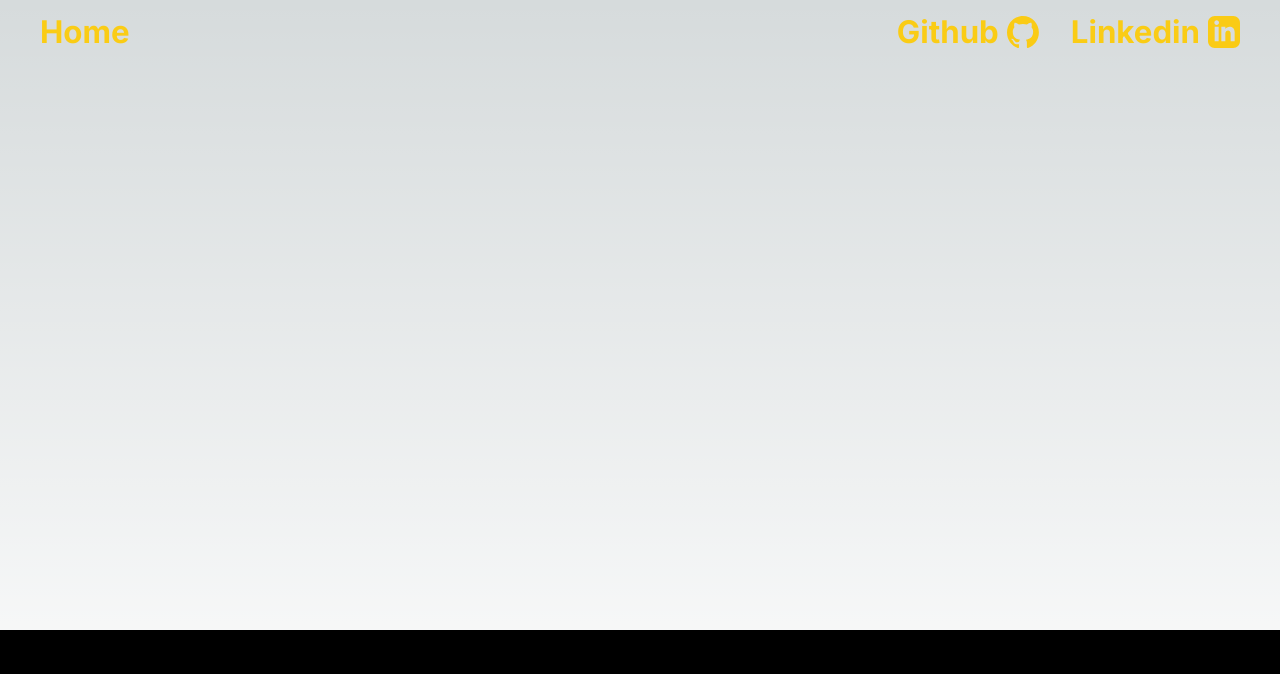
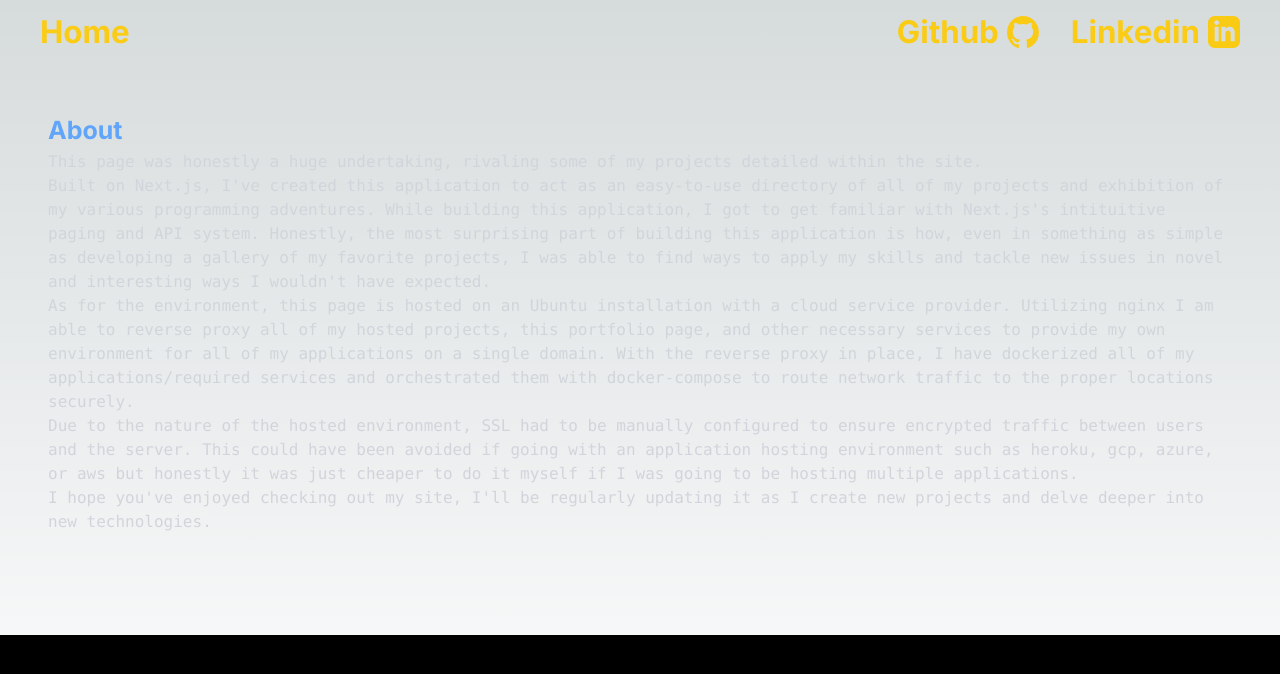
Before and after one commit to sollambert/next-portfolio, a Next.js app: page /about in a window 1280 px wide. Shown: the top 674 px of the page. Built offline with nearby package versions, Linux system fonts and the light colour scheme; what tailwindcss-animation-delay would draw is missing.

Commit message:
added API_PORT env url to projects page api call

```diff
--- a/app/about/page.tsx
+++ b/app/about/page.tsx
@@ -1,6 +1,24 @@
 export default function AboutPage() {
     return (
-        <>
-        </>
+        <div className="m-12">
+            <h1 className="text-2xl text-blue-400 font-bold">
+                About
+            </h1>
+            <pre className="text-base text-gray-300" style={{whiteSpace: "pre-wrap"}}>
+                This page was honestly a huge undertaking, rivaling some of my projects detailed within the site.
+                <br/>
+                Built on Next.js, I've created this application to act as an easy-to-use directory of all of my projects and exhibition of my various programming adventures.
+                While building this application, I got to get familiar with Next.js's intituitive paging and API system.
+                Honestly, the most surprising part of building this application is how, even in something as simple as developing a gallery of my favorite projects, I was able to find ways to apply my skills and tackle new issues in novel and interesting ways I wouldn't have expected.
+                <br/>
+                As for the environment, this page is hosted on an Ubuntu installation with a cloud service provider.
+                Utilizing nginx I am able to reverse proxy all of my hosted projects, this portfolio page, and other necessary services to provide my own environment for all of my applications on a single domain.
+                With the reverse proxy in place, I have dockerized all of my applications/required services and orchestrated them with docker-compose to route network traffic to the proper locations securely.
+                <br/>
+                Due to the nature of the hosted environment, SSL had to be manually configured to ensure encrypted traffic between users and the server. This could have been avoided if going with an application hosting environment such as heroku, gcp, azure, or aws but honestly it was just cheaper to do it myself if I was going to be hosting multiple applications.
+                <br/>
+                I hope you've enjoyed checking out my site, I'll be regularly updating it as I create new projects and delve deeper into new technologies.
+            </pre>
+        </div>
     )
 }
--- a/app/page.tsx
+++ b/app/page.tsx
@@ -3,7 +3,7 @@ import Image from 'next/image'
 export default function Home() {
   return (
     <>
-      <div className="z-10 w-full max-w-5xl items-center justify-between font-mono text-sm lg:flex">
+      {/* <div className="z-10 w-full max-w-5xl items-center justify-between font-mono text-sm lg:flex">
         <div className="fixed bottom-0 left-0 flex h-48 w-full items-end justify-center bg-gradient-to-t from-white via-white dark:from-black dark:via-black lg:static lg:h-auto lg:w-auto lg:bg-none">
           <a
             className="pointer-events-none flex place-items-center gap-2 p-8 lg:pointer-events-auto lg:p-0"
@@ -33,7 +33,7 @@ export default function Home() {
           height={37}
           priority
         />
-      </div>
+      </div> */}
     </>
   )
 }
--- a/app/projects/page.tsx
+++ b/app/projects/page.tsx
@@ -14,7 +14,7 @@ type Project = {
 const fetcher = (url: string, headers: Object) => fetch(url, headers).then(res => res.json());
 
 async function getData() {
-    const res: ResponseData = await fetcher('http://localhost:3000/api/projects',
+    const res: ResponseData = await fetcher(`http://localhost:${process.env.API_PORT}/api/projects`,
         {
             method: "GET",
             cache: "no-store"
--- a/tailwind.config.js
+++ b/tailwind.config.js
@@ -9,7 +9,7 @@ module.exports = {
     fontSize: {
       xxs: '0.3rem',
       xs: '0.5rem',
-      sm: '0.8rem',
+      sm: '0.7rem',
       base: '1rem',
       xl: '1.25rem',
       '2xl': '1.563rem',
```
